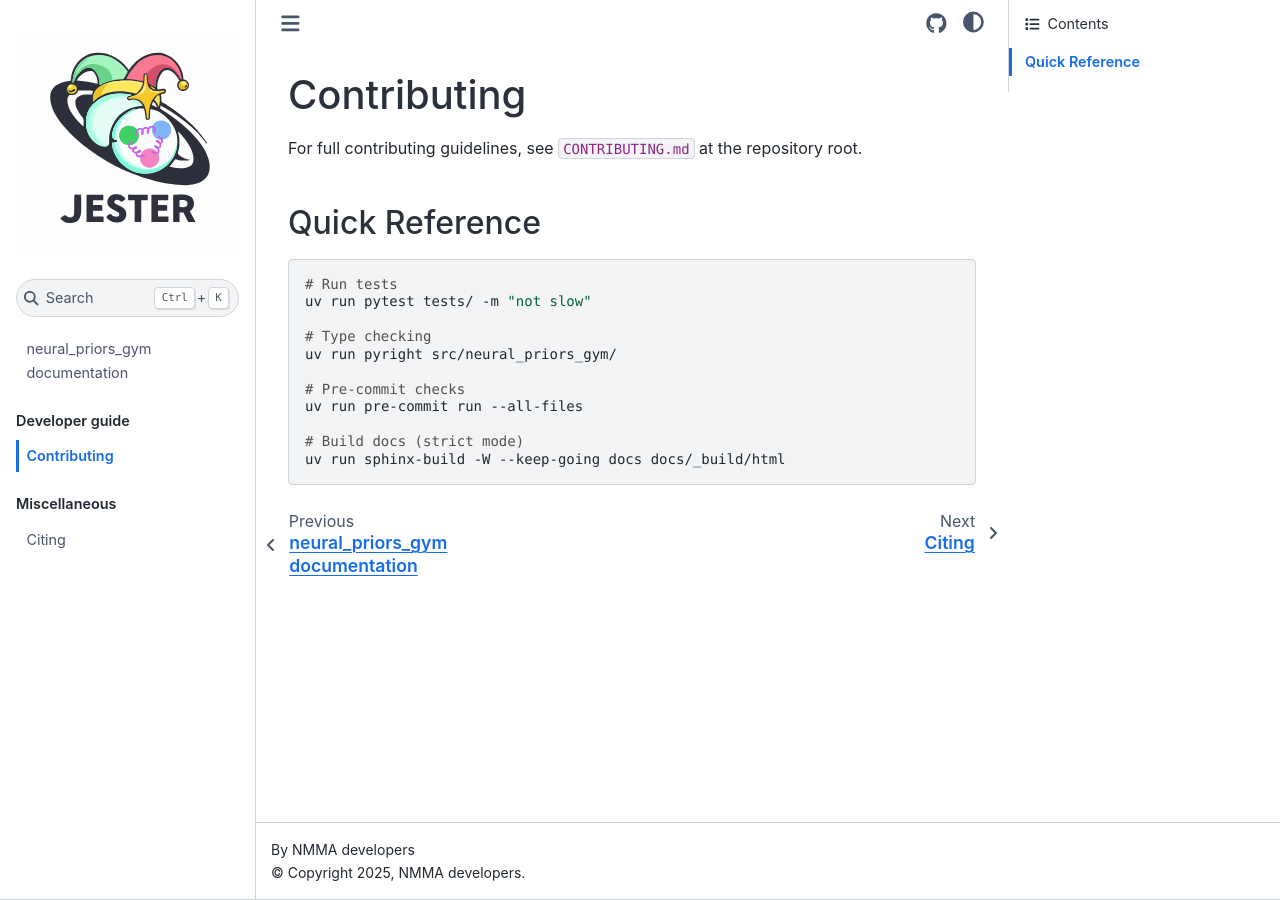
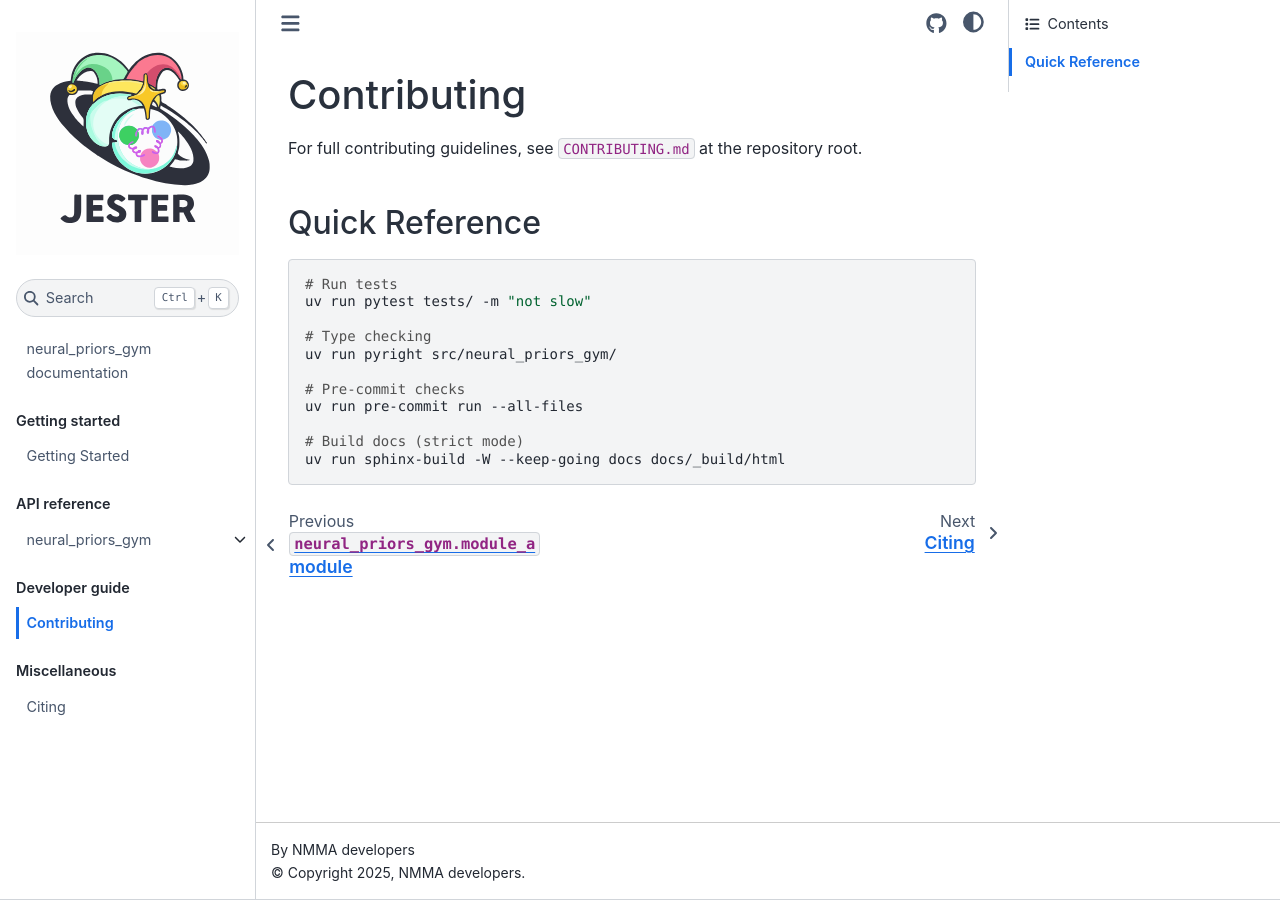
Before and after one commit to nuclear-multimessenger-astronomy/neural_priors_gym, a Sphinx documentation site: the page built from docs/developer_guide/contributing.md, in a window 1280 px wide. Built offline with Sphinx 7.4.7 and the Sphinx Book theme 1.1.4, drawn with Linux system fonts in a browser that asks for light colours; pages that are not in the unit, such as notebooks, are missing from menus.

Commit message:
Fixing docs

```diff
--- a/docs/api/package_name.module_a.rst
+++ b/docs/api/neural_priors_gym.module_a.rst
@@ -1,5 +1,5 @@
 ``neural_priors_gym.module_a`` module
-================================
+=====================================
 
 .. currentmodule:: neural_priors_gym.module_a
 
--- a/docs/api/package_name.rst
+++ b/docs/api/neural_priors_gym.rst
@@ -1,7 +1,7 @@
 .. currentmodule:: neural_priors_gym
 
 neural_priors_gym
-============
+=================
 
 These documentation pages detail the various modules and submodules of the ``neural_priors_gym`` package.
 
--- a/docs/developer_guide/contributing.md
+++ b/docs/developer_guide/contributing.md
@@ -1,6 +1,6 @@
 # Contributing
 
-For full contributing guidelines, see [`CONTRIBUTING.md`](../../CONTRIBUTING.md) at the repository root.
+For full contributing guidelines, see `CONTRIBUTING.md` at the repository root.
 
 ## Quick Reference
 
--- a/docs/index.rst
+++ b/docs/index.rst
@@ -1,5 +1,5 @@
 neural_priors_gym documentation
-==========================
+===============================
 
 *A place to train your neural priors*
 
@@ -41,6 +41,12 @@
 
 .. toctree::
    :maxdepth: 2
+   :caption: Getting started
+
+   examples/getting_started
+
+.. toctree::
+   :maxdepth: 2
    :caption: API reference
 
    api/neural_priors_gym
```
